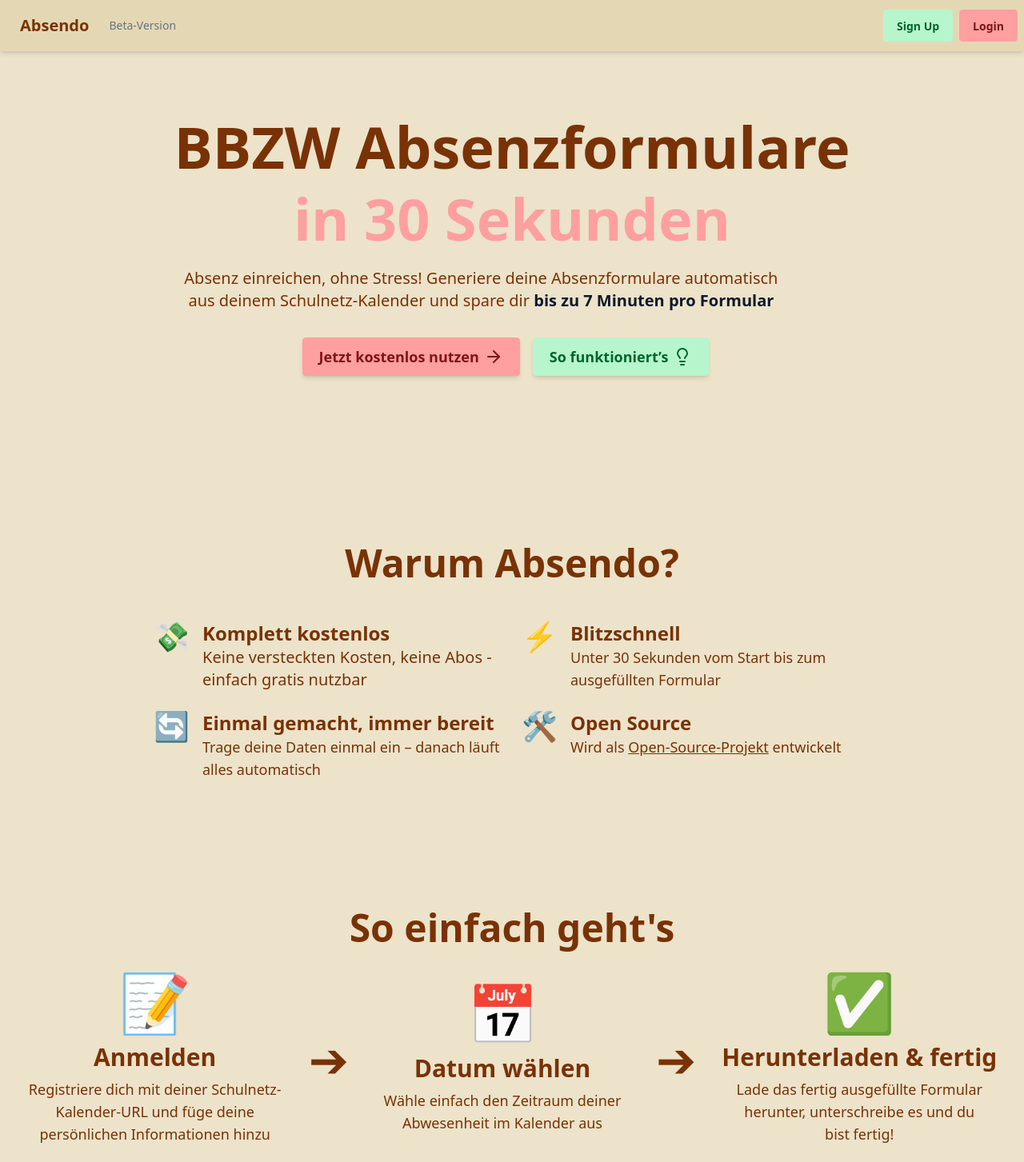
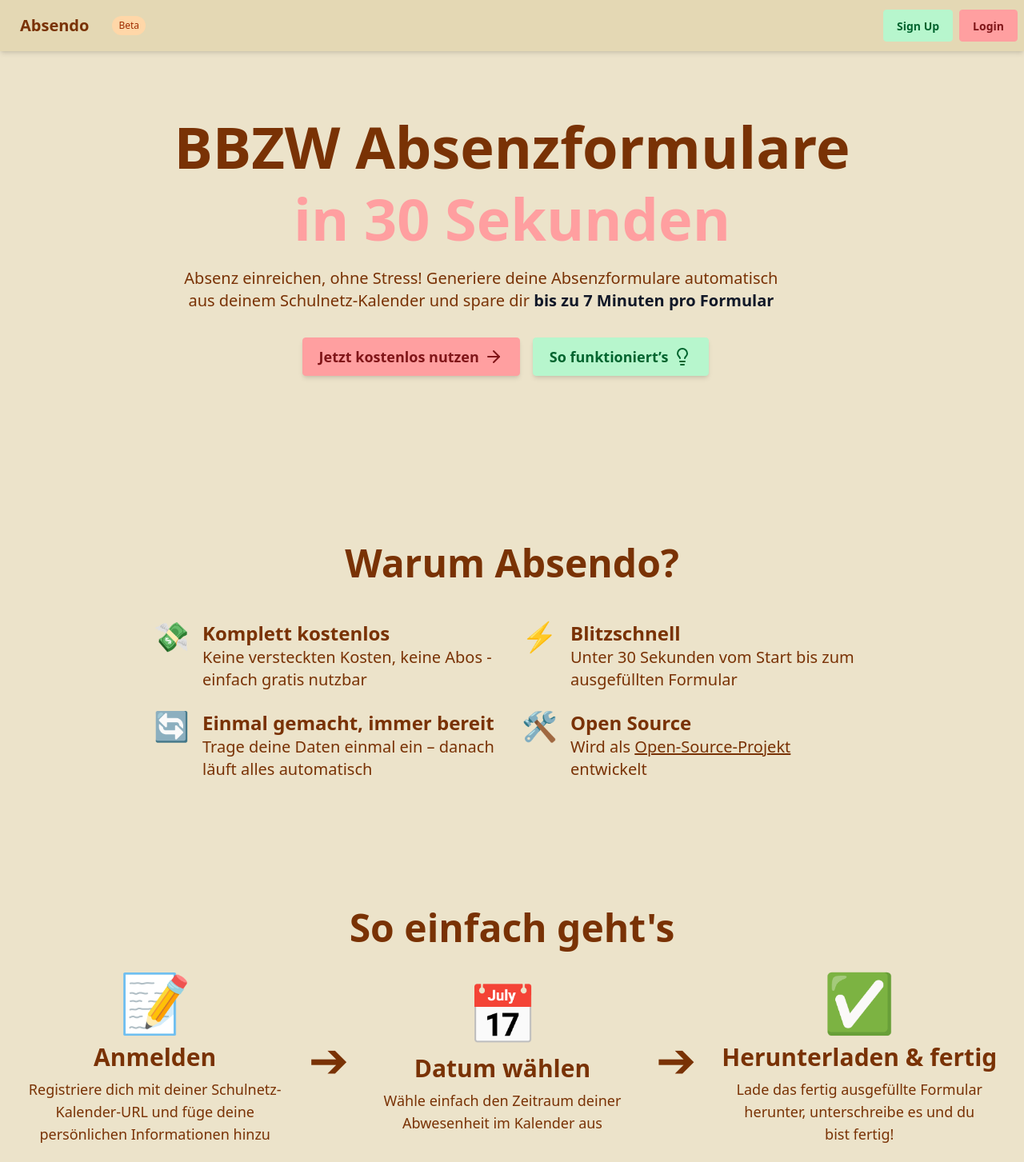
Before and after one commit to notacodes/absendo, a React (Vite) app: page / in a window 1280 px wide. Shown: the top 1453 px of the page at 80% size. Built offline with nearby package versions, Linux system fonts and the light colour scheme; no server answers.

Commit message:
small ui changes

```diff
--- a/src/components/HomeContent.tsx
+++ b/src/components/HomeContent.tsx
@@ -36,7 +36,7 @@
                                 <div className="text-4xl">⚡</div>
                                 <div>
                                     <h3 className="text-2xl font-bold">Blitzschnell</h3>
-                                    <p className="text-lg">Unter 30 Sekunden vom Start bis zum ausgefüllten Formular</p>
+                                    <p className="text-xl">Unter 30 Sekunden vom Start bis zum ausgefüllten Formular</p>
                                 </div>
                             </div>
 
@@ -44,7 +44,7 @@
                                 <div className="text-4xl">🔄</div>
                                 <div>
                                     <h3 className="text-2xl font-bold">Einmal gemacht, immer bereit</h3>
-                                    <p className="text-lg">Trage deine Daten einmal ein – danach läuft alles automatisch</p>
+                                    <p className="text-xl">Trage deine Daten einmal ein – danach läuft alles automatisch</p>
                                 </div>
                             </div>
 
@@ -52,7 +52,7 @@
                                 <div className="text-4xl">🛠️</div>
                                 <div>
                                     <h3 className="text-2xl font-bold">Open Source</h3>
-                                    <p className="text-lg">Wird als <a className="underline" href="https://github.com/notacodes/absendo" target="_blank">Open-Source-Projekt</a> entwickelt</p>
+                                    <p className="text-xl">Wird als <a className="underline" href="https://github.com/notacodes/absendo" target="_blank">Open-Source-Projekt</a> entwickelt</p>
                                 </div>
                             </div>
                         </div>
--- a/src/components/Navbar.tsx
+++ b/src/components/Navbar.tsx
@@ -2,13 +2,15 @@
 
 function Navbar() {
     const isUserLoggedIn = useIsUserLoggedIn();
-    const version = "Beta-Version";
+    const version = "Beta";
 
     return (
         <div className="navbar bg-base-200 shadow-md">
             <div className="navbar-start">
                 <a className="btn btn-ghost normal-case text-xl" href="/home">Absendo</a>
-                <span className="ml-2 text-sm text-gray-500">{version}</span>
+                <span className="ml-3 px-2 py-1 text-xs font-medium bg-orange-200 text-orange-800 rounded-full">
+                    {version}
+                </span>
             </div>
             <div className="navbar-end">
                 { !isUserLoggedIn ? (
```
